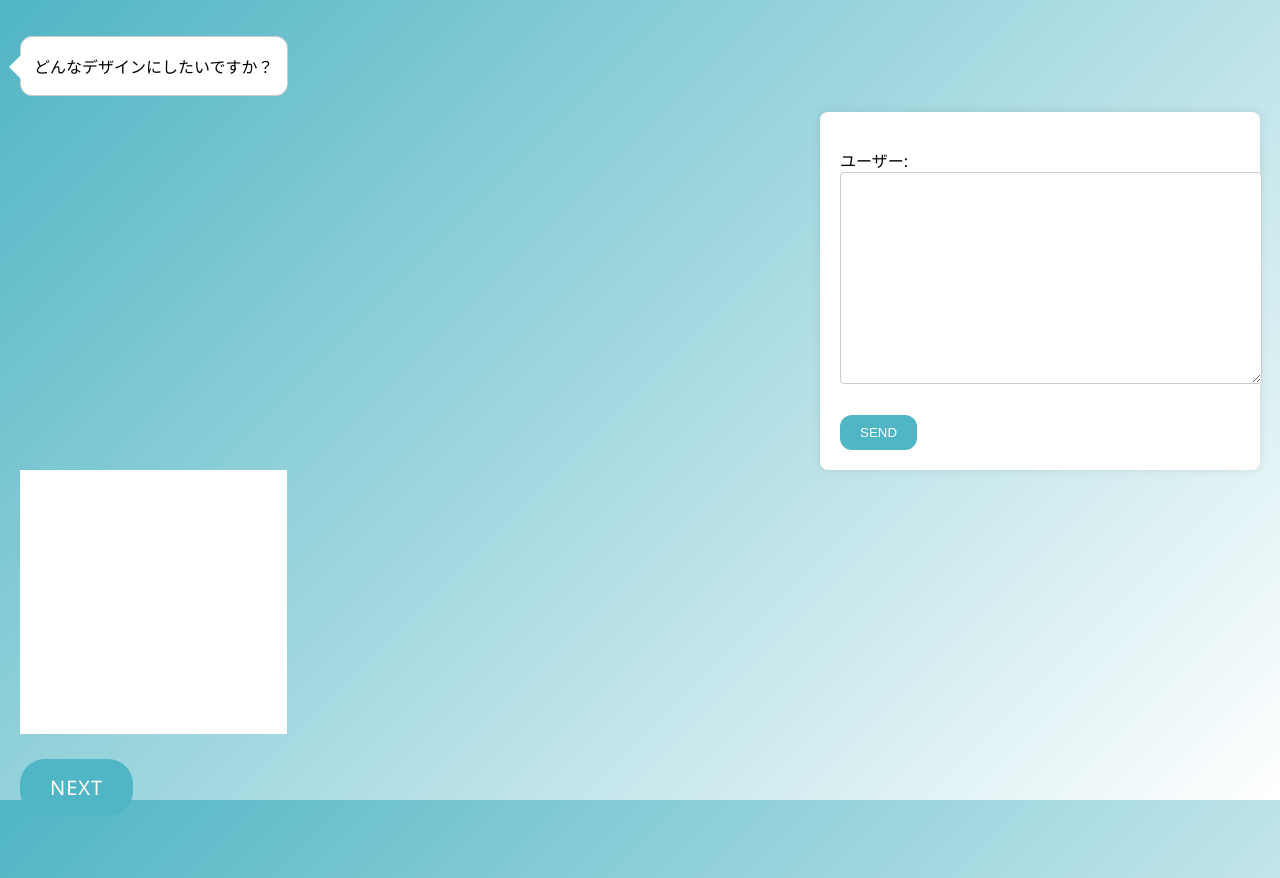
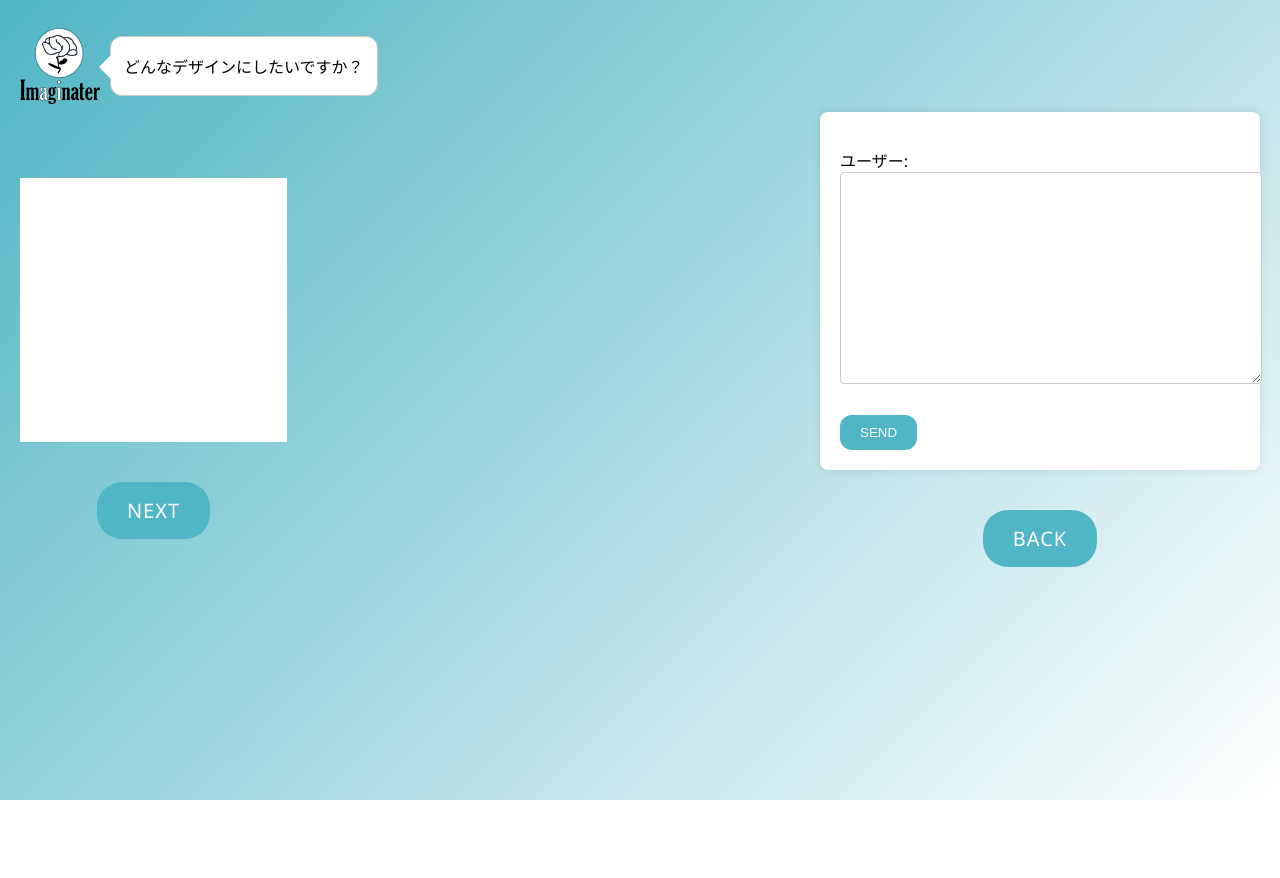
Before and after one commit to s1F102101211/fashion_ai, a Django app: page /prompt in a window 1280 px wide. After the commit the page ends 800 px from the top, so only its background shows below. Run offline with Django 4.2, Linux system fonts and the light colour scheme.

Commit message:
prompt html,css.views修正

```diff
--- a/fashion_ai/static/fashion_ai/css/prompt.css
+++ b/fashion_ai/static/fashion_ai/css/prompt.css
@@ -17,6 +17,24 @@ form {
     padding: 20px;
     border-radius: 8px;
     box-shadow: 0 0 10px rgba(0, 0, 0, 0.1);
+}
+
+.container{
+    display: flex;
+    flex-direction: row;
+    justify-content: space-between; /* 要素を両端に配置 */
+}
+
+.container2{
+    display:flex;
+    flex-direction: column;
+    align-items: center;
+}
+
+.container3{
+    display:flex;
+    flex-direction: row;
+    align-items: center;
 }
 
 form button {
@@ -77,9 +95,15 @@ form button {
     border-radius: 12px; /*角*/
     position: relative;
     width: fit-content;
-    margin-right: auto;
+    margin-right: 25%;
     padding: 17px 13px;
+    display:flex;
     flex-direction: row; /* 左から右に並べる */
+}
+
+.icon{
+    margin-right:10px;
+    width:80px; /* アイコンの大きさ */
 }
 
 .white-background:after {
@@ -117,38 +141,12 @@ input[type="hidden"][name="csrfmiddlewaretoken"] {
     display: none;
 }
 
-/* back */
-.back {
+/* menu */
+.menu {
+    margin-top:20px;
     text-align: center;
     color: #fff;
     width: fit-content;
-    margin-right: auto;
-}
-
-.back a {
-    display: block;
-    margin: 20px auto;
-    padding: 15px 30px;
-    text-decoration: none;
-    color: #ffffff;
-    background: #50B5C4;
-    border-radius: 25px;
-    font-size: 20px;
-    letter-spacing: 1px;
-    transition: transform 0.3s ease;
-    width: fit-content;
-}
-
-.back a:hover {
-    transform: scale(1.05);
-}
-
-/* menu */
-.menu {
-    text-align: center;
-    color: #fff;
-    width: fit-content;
-    margin-right: auto;
 }
 
 .menu a {
--- a/fashion_ai/templates/fashion_ai/prompt.html
+++ b/fashion_ai/templates/fashion_ai/prompt.html
@@ -10,11 +10,32 @@
 <body>
     {% for item in chat_results %}
         {% if forloop.counter0|divisibleby:2 %}
+            <div class="container3">
+            <img class="icon"src='{% static 'fashion_ai/img/logo/logo.png' %}'>
             <p class="item white-background">{{ item }}</p>
+            </div>
         {% else %}
             <p class="item green-background" style="text-align: right;">{{ item }}</p>
         {% endif %}
     {% endfor %}
+
+    <div class="container">
+
+    <div class="container2">
+    <br>
+    <br>
+    <br>
+    {% with '/fashion_ai/img/photo/'|add:image_path as image_static %}
+    <img src="{% static image_static %}" alt="Generated Image">
+    {% endwith %}
+
+    <div class="menu">
+    <a href="{% url 'select' %}">NEXT</a><br>
+    </div>
+
+    </div>
+
+    <div class="container2">
     <form method="POST" id="submitForm" onsubmit="disableButton()">
         {% csrf_token %}
         {{ form.as_p }}
@@ -27,12 +48,12 @@
         }
     </script>
 
-    {% with '/fashion_ai/img/photo/'|add:image_path as image_static %}
-    <img src="{% static image_static %}" alt="Generated Image">
-    {% endwith %}
+    <div class="menu">
+    <a href="{% url 'home' %}">BACK</a><br>
+    </div>
 
-    <div class="menu">
-    <a href="{% url 'select' %}">NEXT</a><br>
+    </div>
+
     </div>
 
 
--- a/fashion_ai/views.py
+++ b/fashion_ai/views.py
@@ -142,7 +142,16 @@ def prompt(request):
 				# .env ファイルから環境変数をロードする
                 load_dotenv()
 
-                design_sentence = chat_results[len(chat_results) - 3]
+                match_sentence = chat_results[len(chat_results) - 3]
+
+                matches = re.findall(r'「([^「」]+)」', match_sentence)
+
+                # matchesには「〈」と「〉」で囲まれた部分がリストとして格納される
+                if matches:
+                    design_sentence = matches[0]
+                else:
+                    design_sentence = match_sentence
+
                 print(design_sentence)
 
                 #seedの初期値
```
